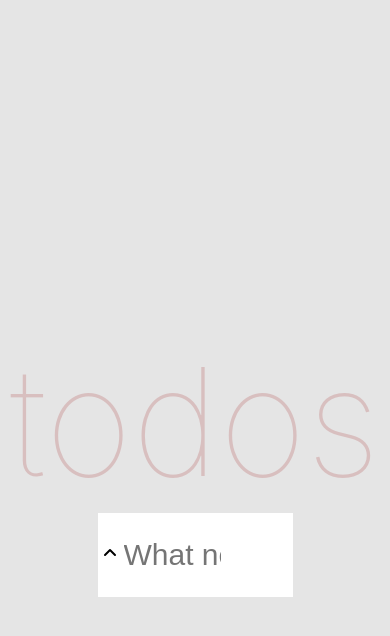
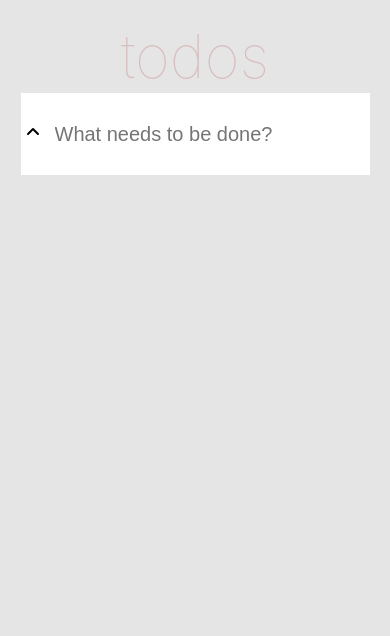
Before and after one commit to Milak66/PlansForToday, a React (Create React App) app: page / in a window 390 px wide. Shown: the top 636 px of the page. Built offline with nearby package versions, Linux system fonts and the light colour scheme.

Commit message:
Добавлена адаптивность для мобильных устройств

```diff
--- a/src/components/App/App.css
+++ b/src/components/App/App.css
@@ -117,3 +117,105 @@
 .activeFilter {
     border: 1px solid darkred;
 }
+
+@media (max-width: 600px) {
+    .app {
+        justify-content: flex-start;
+        min-height: 100vh;
+        padding-bottom: 20px;
+        box-sizing: border-box;
+    }
+
+    .todosText {
+        font-size: 60px;
+        margin-top: 20px;
+    }
+
+    .headOfMain {
+        width: 90%;
+        min-height: 50px;
+        box-sizing: border-box;
+    }
+
+    .setPlan {
+        font-size: 20px;
+        width: 100%;
+        color: rgb(174, 174, 174);
+        padding: 10px;
+        box-sizing: border-box;
+    }
+
+    .main {
+        width: 90%;
+        min-height: 300px;
+        margin-top: 10px;
+        box-sizing: border-box;
+    }
+
+    .noTaskYetMessage {
+        font-size: 30px;
+        box-sizing: border-box;
+    }
+
+    .taskOfDay {
+        font-size: 20px;
+        min-height: 60px;
+        padding: 5px;
+        margin-bottom: 5px;
+        box-sizing: border-box;
+    }
+
+    .task {
+        margin-left: 10px;
+        word-break: break-word;
+    }
+
+    .menuOfFilter {
+        width: 90%;
+        min-height: 100px;
+        margin-top: 10px;
+        box-sizing: border-box;
+        flex-direction: column;
+        align-items: stretch;
+    }
+
+    .numberOfCases {
+        width: 100%;
+        display: flex;
+        justify-content: center;
+        padding: 5px 0;
+        font-size: 16px;
+        box-sizing: border-box;
+    }
+
+    .mainFilter {
+        width: 100%;
+        align-items: flex-start;
+        box-sizing: border-box;
+    }
+
+    .filter-item {
+        width: 100%;
+        text-align: left;
+        padding: 5px 0;
+        font-size: 18px;
+        box-sizing: border-box;
+        display: flex;
+        justify-content: center;
+    }
+
+    .filterClear {
+        width: 100%;
+        justify-content: flex-start;
+        padding: 5px 0;
+        font-size: 16px;
+        display: flex;
+        justify-content: center;
+        box-sizing: border-box;
+    }
+
+    .noTaskYetMessage {
+        font-size: 30px;
+        box-sizing: border-box;
+    }
+}
```
